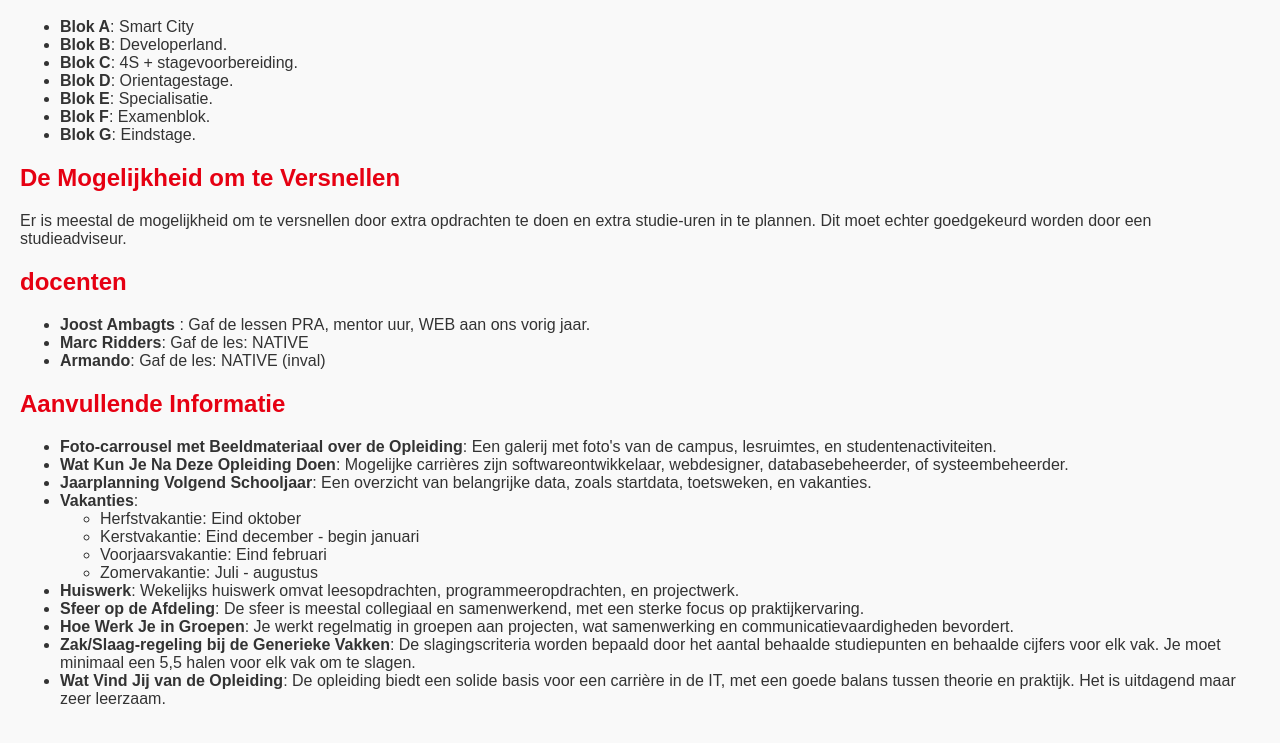
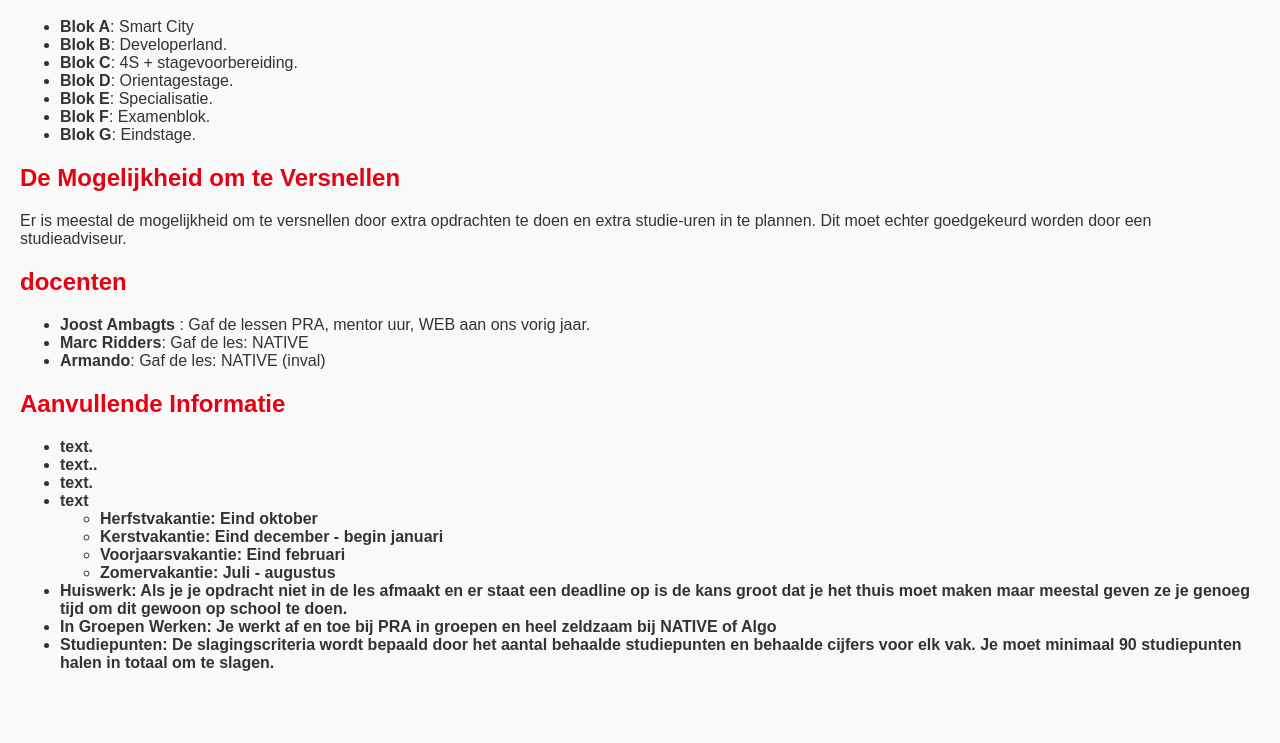
Before and after one commit to egeraat/pra1_blokC_website, a plain HTML site: page index.html in a window 1280 px wide. Shown: the part 2037-2780 px from the top of the page. After the commit the page ends 2745 px from the top, so only its background shows below. Drawn offline with Linux system fonts and the light colour scheme; files whose address does not match are found by name.

Commit message:
aanvullende informatie

```diff
--- a/index.html
+++ b/index.html
@@ -121,10 +121,10 @@
         <section id="aanvullend">
             <h2>Aanvullende Informatie</h2>
             <ul>
-                <li><strong>Foto-carrousel met Beeldmateriaal over de Opleiding</strong>: Een galerij met foto's van de campus, lesruimtes, en studentenactiviteiten.</li>
-                <li><strong>Wat Kun Je Na Deze Opleiding Doen</strong>: Mogelijke carrières zijn softwareontwikkelaar, webdesigner, databasebeheerder, of systeembeheerder.</li>
-                <li><strong>Jaarplanning Volgend Schooljaar</strong>: Een overzicht van belangrijke data, zoals startdata, toetsweken, en vakanties.</li>
-                <li><strong>Vakanties</strong>:
+                <li><strong>text.</li>
+                <li><strong>text..</li>
+                <li><strong>text.</li>
+                <li><strong>text</strong>
                     <ul>
                         <li>Herfstvakantie: Eind oktober</li>
                         <li>Kerstvakantie: Eind december - begin januari</li>
@@ -132,11 +132,9 @@
                         <li>Zomervakantie: Juli - augustus</li>
                     </ul>
                 </li>
-                <li><strong>Huiswerk</strong>: Wekelijks huiswerk omvat leesopdrachten, programmeeropdrachten, en projectwerk.</li>
-                <li><strong>Sfeer op de Afdeling</strong>: De sfeer is meestal collegiaal en samenwerkend, met een sterke focus op praktijkervaring.</li>
-                <li><strong>Hoe Werk Je in Groepen</strong>: Je werkt regelmatig in groepen aan projecten, wat samenwerking en communicatievaardigheden bevordert.</li>
-                <li><strong>Zak/Slaag-regeling bij de Generieke Vakken</strong>: De slagingscriteria worden bepaald door het aantal behaalde studiepunten en behaalde cijfers voor elk vak. Je moet minimaal een 5,5 halen voor elk vak om te slagen.</li>
-                <li><strong>Wat Vind Jij van de Opleiding</strong>: De opleiding biedt een solide basis voor een carrière in de IT, met een goede balans tussen theorie en praktijk. Het is uitdagend maar zeer leerzaam.</li>
+                <li><strong>Huiswerk</strong>: Als je je opdracht niet in de les afmaakt en er staat een deadline op is de kans groot dat je het thuis moet maken maar meestal geven ze je genoeg tijd om dit gewoon op school te doen.</li>
+                <li><strong>In Groepen Werken</strong>: Je werkt af en toe bij PRA in groepen en heel zeldzaam bij NATIVE of Algo </li>
+                <li><strong>Studiepunten</strong>: De slagingscriteria wordt bepaald door het aantal behaalde studiepunten en behaalde cijfers voor elk vak. Je moet minimaal 90 studiepunten halen in totaal om te slagen.</li>
             </ul>
         </section>
     </main>
```
